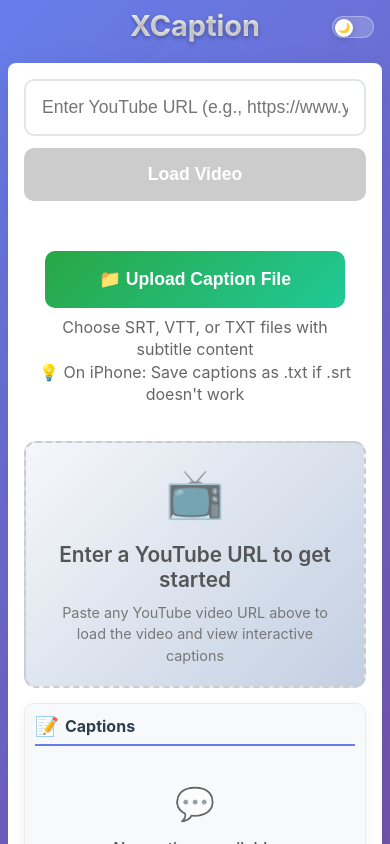
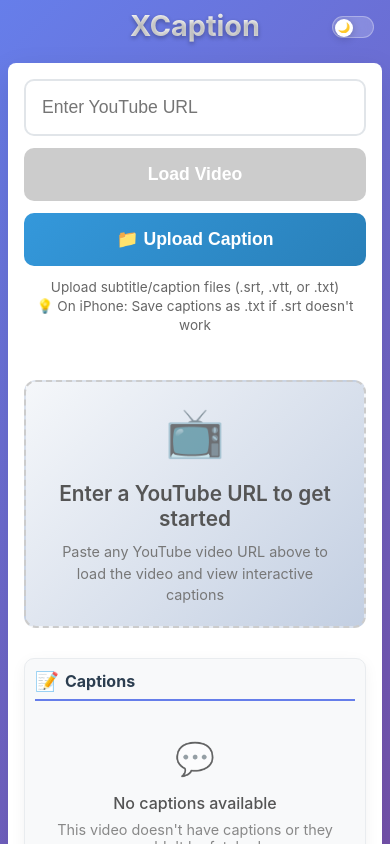
Before and after one commit to sepehrg/xcaption, a React (Create React App) app: page / in a window 390 px wide. Shown: the top 844 px of the page. Built offline with nearby package versions, Linux system fonts and the light colour scheme.

Commit message:
Refactor layout and styling in App component: change main content to flexbox for better responsiveness, introduce controls and content sections, and enhance YouTubeInput with file upload functionality for captions.

```diff
--- a/src/App.css
+++ b/src/App.css
@@ -68,8 +68,8 @@
 }
 
 .main-content {
-  display: grid;
-  grid-template-columns: 1fr;
+  display: flex;
+  flex-direction: column;
   gap: 30px;
   background: var(--content-bg);
   border-radius: 15px;
@@ -80,16 +80,32 @@
   transition: all 0.3s ease;
 }
 
+/* Controls section - first row */
+.controls-section {
+  width: 100%;
+}
+
+/* Content section - second row with video and captions side by side */
+.content-section {
+  display: grid;
+  grid-template-columns: 1fr;
+  gap: 30px;
+}
+
 @media (min-width: 768px) {
-  .main-content {
+  .content-section {
     grid-template-columns: 1.5fr 1fr;
   }
 }
 
-.video-section {
+.video-container {
   display: flex;
   flex-direction: column;
-  gap: 20px;
+}
+
+.captions-container {
+  display: flex;
+  flex-direction: column;
 }
 
 /* Tablet styles */
--- a/src/App.tsx
+++ b/src/App.tsx
@@ -2,7 +2,6 @@
 import YouTubeInput from "./components/YouTubeInput";
 import YouTubePlayer from "./components/YouTubePlayer";
 import CaptionDisplay from "./components/CaptionDisplay";
-import CaptionUpload from "./components/CaptionUpload";
 import ThemeToggle from "./components/ThemeToggle";
 import { fetchCaptions, CLICKED_CAPTION_TIMEOUT } from "./utils/captionService";
 import { Caption, YouTubePlayerInstance } from "./types";
@@ -230,9 +229,14 @@
         </header>
 
         <main className="main-content">
-          <div className="video-section">
-            <YouTubeInput onVideoLoad={handleVideoLoad} />
-            <CaptionUpload onCaptionsLoad={handleCaptionsUpload} />
+          <div className="controls-section">
+            <YouTubeInput
+              onVideoLoad={handleVideoLoad}
+              onCaptionsLoad={handleCaptionsUpload}
+            />
+          </div>
+          <div className="content-section">
+            <div className="video-container">
               <YouTubePlayer
                 videoId={videoId}
                 onTimeUpdate={handleTimeUpdate}
@@ -241,6 +245,7 @@
               />
             </div>
 
+            <div className="captions-container">
               <CaptionDisplay
                 captions={captions}
                 currentTime={currentTime}
@@ -248,6 +253,8 @@
                 isLoading={isLoadingCaptions}
                 lastClickedCaption={lastClickedCaption}
               />
+            </div>
+          </div>
 
           {/* Mobile control buttons */}
           <div className="mobile-controls">
--- a/src/components/YouTubeInput.css
+++ b/src/components/YouTubeInput.css
@@ -6,16 +6,17 @@
   width: 100%;
 }
 
-.input-group {
+.input-row {
   display: flex;
-  gap: 10px;
+  gap: 8px;
   align-items: flex-start;
+  flex-wrap: nowrap;
 }
 
 .input-wrapper {
   position: relative;
   flex: 1;
-  min-width: 250px;
+  min-width: 200px;
 }
 
 .youtube-input {
@@ -64,18 +65,18 @@
 }
 
 .submit-button {
-  padding: 14px 24px; /* Larger touch target */
+  padding: 12px 16px;
   background: linear-gradient(135deg, #667eea 0%, #764ba2 100%);
   color: white;
   border: none;
   border-radius: 8px;
-  font-size: 1rem;
+  font-size: 0.9rem;
   font-weight: 600;
   cursor: pointer;
   transition: all 0.2s ease;
   white-space: nowrap;
-  /* Minimum touch target size */
   min-height: 48px;
+  flex-shrink: 0;
 }
 
 .submit-button:hover:not(:disabled) {
@@ -214,23 +215,24 @@
 .downsub-link {
   display: inline-flex;
   align-items: center;
-  gap: 8px;
-  padding: 14px 20px;
-  background: linear-gradient(135deg, #28a745 0%, #20c997 100%);
+  gap: 6px;
+  padding: 12px 16px;
+  background: linear-gradient(135deg, #9b59b6 0%, #8e44ad 100%);
   color: white;
   text-decoration: none;
   border-radius: 8px;
-  font-size: 1rem;
+  font-size: 0.9rem;
   font-weight: 600;
   transition: all 0.2s ease;
-  box-shadow: 0 2px 4px rgba(40, 167, 69, 0.2);
+  box-shadow: 0 2px 4px rgba(155, 89, 182, 0.2);
   white-space: nowrap;
   min-height: 48px;
+  flex-shrink: 0;
 }
 
 .downsub-link:hover {
   transform: translateY(-1px);
-  box-shadow: 0 4px 8px rgba(40, 167, 69, 0.3);
+  box-shadow: 0 4px 8px rgba(155, 89, 182, 0.3);
   text-decoration: none;
   color: white;
 }
@@ -240,34 +242,82 @@
 }
 
 [data-theme="dark"] .downsub-link {
-  background: linear-gradient(135deg, #27ae60 0%, #2ecc71 100%);
-  box-shadow: 0 2px 4px rgba(39, 174, 96, 0.2);
+  background: linear-gradient(135deg, #bb8fce 0%, #9b59b6 100%);
+  box-shadow: 0 2px 4px rgba(187, 143, 206, 0.2);
 }
 
 [data-theme="dark"] .downsub-link:hover {
-  box-shadow: 0 4px 8px rgba(39, 174, 96, 0.3);
+  box-shadow: 0 4px 8px rgba(187, 143, 206, 0.3);
+}
+
+/* Upload Button */
+.upload-button {
+  display: inline-flex;
+  align-items: center;
+  gap: 6px;
+  padding: 12px 16px;
+  background: linear-gradient(135deg, #3498db 0%, #2980b9 100%);
+  color: white;
+  border: none;
+  border-radius: 8px;
+  font-size: 0.9rem;
+  font-weight: 600;
+  cursor: pointer;
+  transition: all 0.2s ease;
+  white-space: nowrap;
+  min-height: 48px;
+  flex-shrink: 0;
+}
+
+.upload-button:hover {
+  transform: translateY(-1px);
+  box-shadow: 0 4px 8px rgba(52, 152, 219, 0.3);
+}
+
+.upload-button:active {
+  transform: translateY(0);
+}
+
+[data-theme="dark"] .upload-button {
+  background: linear-gradient(135deg, #5dade2 0%, #3498db 100%);
+  box-shadow: 0 2px 4px rgba(93, 173, 226, 0.2);
+}
+
+[data-theme="dark"] .upload-button:hover {
+  box-shadow: 0 4px 8px rgba(93, 173, 226, 0.3);
+}
+
+/* Upload Help Text */
+.upload-help {
+  display: block;
+  margin-top: 12px;
+  color: #666;
+  font-size: 0.85rem;
+  line-height: 1.4;
+  text-align: center;
+}
+
+[data-theme="dark"] .upload-help {
+  color: #95a5a6;
 }
 
 /* Desktop styles - ensure buttons stay inline */
 @media (min-width: 769px) {
-  .input-group {
+  .input-row {
     flex-wrap: nowrap;
-  }
-
-  .submit-button,
-  .downsub-link {
-    flex-shrink: 0;
   }
 }
 
 /* Tablet styles */
 @media (max-width: 768px) {
-  .input-group {
+  .input-row {
     flex-wrap: wrap;
+    gap: 10px;
   }
 
   .input-wrapper {
-    min-width: 250px;
+    min-width: 200px;
+    flex-basis: 100%;
   }
 
   .youtube-input {
@@ -275,19 +325,24 @@
   }
 
   .submit-button {
-    padding: 14px 20px;
-    font-size: 0.95rem;
+    padding: 12px 18px;
+    font-size: 0.9rem;
   }
 
   .downsub-link {
-    padding: 14px 18px;
-    font-size: 0.95rem;
+    padding: 12px 16px;
+    font-size: 0.9rem;
+  }
+
+  .upload-button {
+    padding: 12px 16px;
+    font-size: 0.9rem;
   }
 }
 
 /* Mobile styles */
 @media (max-width: 480px) {
-  .input-group {
+  .input-row {
     flex-direction: column;
     gap: 12px;
   }
@@ -295,11 +350,12 @@
   .input-wrapper {
     min-width: auto;
     width: 100%;
+    flex-basis: auto;
   }
 
   .youtube-input {
-    padding: 16px; /* Larger touch area */
-    font-size: 1.1rem; /* Slightly larger for readability */
+    padding: 16px;
+    font-size: 1.1rem;
     border-radius: 10px;
   }
 
@@ -312,7 +368,9 @@
     padding: 16px;
     font-size: 1.1rem;
     border-radius: 10px;
-    min-height: 52px; /* Larger touch target */
+    min-height: 52px;
+    text-align: center;
+    justify-content: center;
   }
 
   .error-message {
@@ -326,5 +384,17 @@
     font-size: 1.1rem;
     border-radius: 10px;
     min-height: 52px;
+    text-align: center;
+    justify-content: center;
+  }
+
+  .upload-button {
+    width: 100%;
+    padding: 16px;
+    font-size: 1.1rem;
+    border-radius: 10px;
+    min-height: 52px;
+    text-align: center;
+    justify-content: center;
   }
 }
--- a/src/components/YouTubeInput.tsx
+++ b/src/components/YouTubeInput.tsx
@@ -1,5 +1,6 @@
 import React, { useState, useEffect, useRef } from "react";
 import { YouTubeInputProps } from "../types";
+import { parseSRTContent } from "../utils/captionService";
 import "./YouTubeInput.css";
 
 const RECENT_URLS_KEY = "xcaption_recent_urls";
@@ -38,7 +39,10 @@
   }
 };
 
-const YouTubeInput: React.FC<YouTubeInputProps> = ({ onVideoLoad }) => {
+const YouTubeInput: React.FC<YouTubeInputProps> = ({
+  onVideoLoad,
+  onCaptionsLoad,
+}) => {
   const [url, setUrl] = useState("");
   const [isLoading, setIsLoading] = useState(false);
   const [error, setError] = useState("");
@@ -46,6 +50,7 @@
   const [showDropdown, setShowDropdown] = useState(false);
   const inputRef = useRef<HTMLInputElement>(null);
   const dropdownRef = useRef<HTMLDivElement>(null);
+  const fileInputRef = useRef<HTMLInputElement>(null);
 
   // Load recent URLs on component mount
   useEffect(() => {
@@ -152,10 +157,23 @@
     return extractVideoId(url) !== null;
   };
 
+  const handleFileUpload = (event: React.ChangeEvent<HTMLInputElement>) => {
+    const file = event.target.files?.[0];
+    if (!file) return;
+
+    const reader = new FileReader();
+    reader.onload = (e) => {
+      const content = e.target?.result as string;
+      const captions = parseSRTContent(content);
+      onCaptionsLoad(captions);
+    };
+    reader.readAsText(file);
+  };
+
   return (
     <div className="youtube-input-container">
       <form onSubmit={handleSubmit} className="youtube-form">
-        <div className="input-group">
+        <div className="input-row">
           <div className="input-wrapper">
             <input
               ref={inputRef}
@@ -163,7 +181,7 @@
               value={url}
               onChange={(e) => setUrl(e.target.value)}
               onFocus={handleInputFocus}
-              placeholder="Enter YouTube URL (e.g., https://www.youtube.com/watch?v=dQw4w9WgXcQ)"
+              placeholder="Enter YouTube URL"
               className="youtube-input"
               disabled={isLoading}
             />
@@ -192,6 +210,7 @@
               </div>
             )}
           </div>
+
           <button
             type="submit"
             className="submit-button"
@@ -207,11 +226,32 @@
               rel="noopener noreferrer"
               className="downsub-link"
             >
-              📥 Download Captions
+              📥 Download Caption
             </a>
           )}
+
+          <input
+            ref={fileInputRef}
+            type="file"
+            accept=".srt,.vtt,text/plain,text/srt,text/vtt,application/x-subrip,.txt"
+            onChange={handleFileUpload}
+            style={{ display: "none" }}
+          />
+          <button
+            type="button"
+            onClick={() => fileInputRef.current?.click()}
+            className="upload-button"
+          >
+            📁 Upload Caption
+          </button>
         </div>
       </form>
+
+      <small className="upload-help">
+        Upload subtitle/caption files (.srt, .vtt, or .txt)
+        <br />
+        💡 On iPhone: Save captions as .txt if .srt doesn't work
+      </small>
 
       {error && <div className="error-message">{error}</div>}
     </div>
--- a/src/types/index.ts
+++ b/src/types/index.ts
@@ -29,6 +29,7 @@
 
 export interface YouTubeInputProps {
   onVideoLoad: (videoId: string) => Promise<void>;
+  onCaptionsLoad: (captions: Caption[]) => void;
 }
 
 export interface CaptionDisplayProps {
```
Lines whose indentation alone changed are shown as unchanged.
